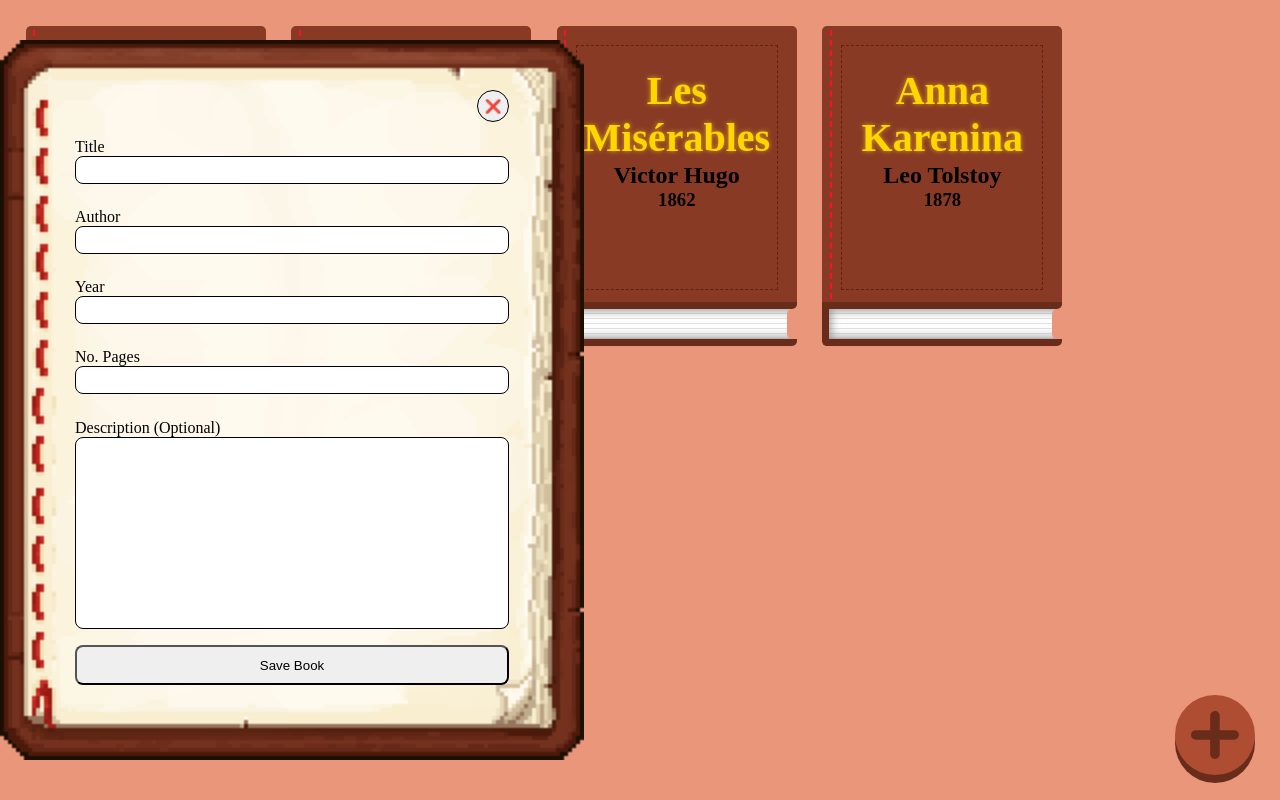
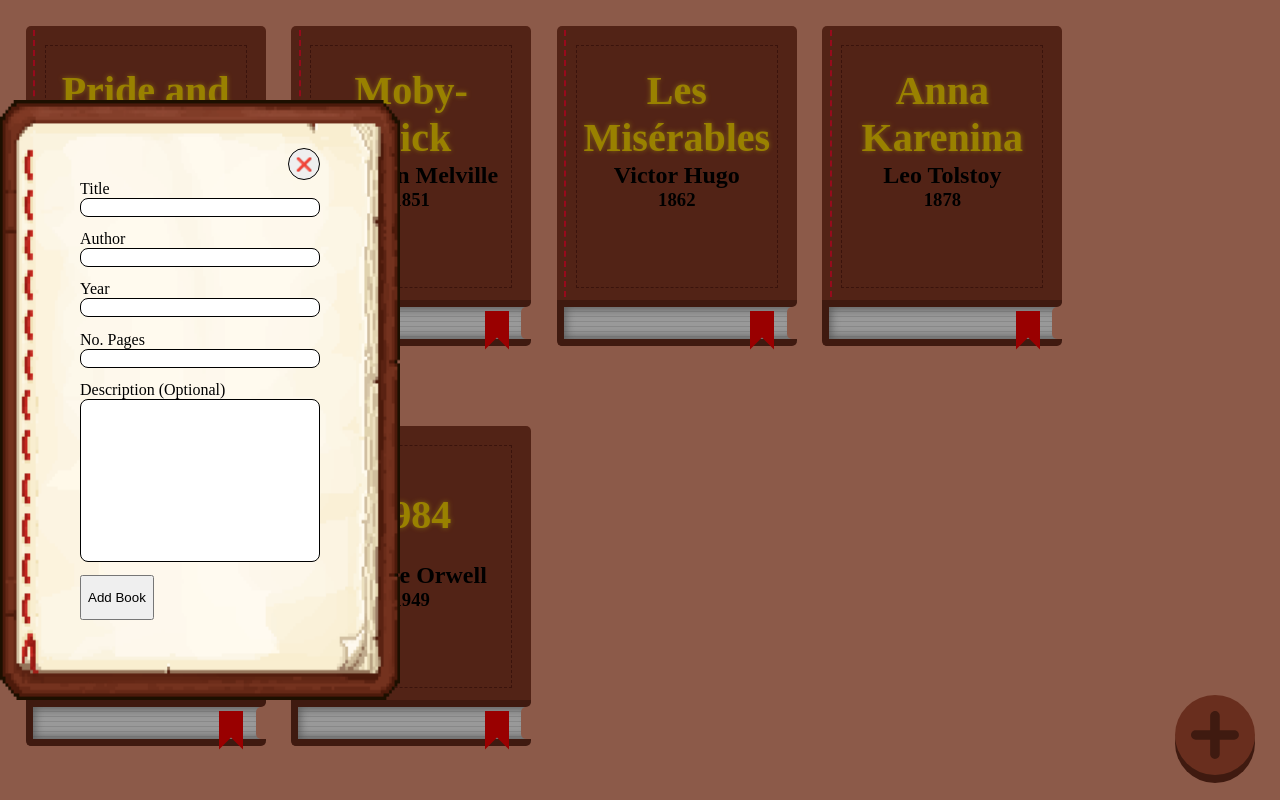
Before and after one commit to QinQipeng/library-app, a plain HTML site: page index.html in a window 1280 px wide. Both pictures are taken after a click on the button 1215 px from the left and 735 px from the top of the page. Drawn offline with Linux system fonts and the light colour scheme; a web font is replaced by a local one.

Commit message:
Oh shit this project scales beyond what I've expected
What has been done
- button to change read status✅
- added and fixed form layout✅
- able to inspect the book info✅

🧾What is left
- button to modify and delete a book
- polish form layout
- refactor the spaghetti code🍝 (IT IS MESSY)

Glad to see that this project is approaching an end

```diff
--- a/index.html
+++ b/index.html
@@ -14,39 +14,59 @@
 
 <body>
     <div class="form-container">
-        <button class="close-button">❌</button>
-        <form action="post" class="book-form">
+        <div class="button-row">
+            <button class="edit-button">🖋️</button>
+            <button class="close-button">❌</button>
+        </div>
+
+        <form action="" class="book-form">
             <div class="form-row">
                 <label for="title">Title</label>
-                <input type="text" name="title" id="title">
+                <input type="text" name="title" id="title" required>
             </div>
             <div class="form-row">
                 <label for="author">Author</label>
-                <input type="text" name="author" id="author">
+                <input type="text" name="author" id="author" required>
             </div>
             <div class="form-row">
                 <label for="year">Year</label>
-                <input type="number" name="year" id="year" min="0" max="2026">
+                <input type="number" name="year" id="year" min="0" max="2026" required>
             </div>
             <div class="form-row">
                 <label for="pages">No. Pages</label>
-                <input type="number" name="pages" id="pages" min="0">
+                <input type="number" name="pages" id="pages" min="0" required>
             </div>
-            <div class="form-row">
+            <fieldset class="legacy-form-row">
+                <legend>Status</legend>
+                <div>
+                    <label for='not-read-yet' class='radio-label'>Not Read Yet</label>
+                    <input type="radio" id="not-read-yet" name="read-status" value="not-read-yet"/>
+                </div>
+                <div>
+                    <label for='has-read' class='radio-label'>Has Read</label>
+                    <input type="radio" id="has-read" name="read-status" value="has-read" />
+                </div>
+            </fieldset>
+            <div class="form-row description">
                 <label for="description">Description (Optional)</label>
                 <textarea name="description" id="description"></textarea>
             </div>
+
+            <div class="button-row">
+                <button class="cancel" type="button">Cancel Edit</button>
+                <button class="add" type="button">Add Book</button>
+            </div>
         </form>
-        <button class="save-button">Save Book</button>
     </div>
 
-    <!-- <div class="black-overlay"></div> -->
+    <div class="black-overlay"></div>
     <div class="container">
         <button class="add-book">
             <?xml version="1.0" encoding="UTF-8"?>
-                <svg xmlns="http://www.w3.org/2000/svg" version="1.1" viewBox="0 0 188 188">
-                    <path d="M168.8,75c2.5,0,5,.5,7.3,1.5,2.3,1,4.3,2.3,6,4,1.7,1.7,3,3.7,4,6s1.5,4.8,1.5,7.3-.5,5.1-1.5,7.4-2.3,4.2-4,5.9-3.7,3-6,4-4.8,1.5-7.3,1.5h-56.2v56.2c0,2.7-.5,5.1-1.5,7.4s-2.3,4.2-4,5.9-3.7,3-6,4-4.8,1.5-7.3,1.5-5.1-.5-7.4-1.5-4.2-2.3-5.9-4-3-3.6-4-5.9c-1-2.3-1.5-4.7-1.5-7.4v-56.2H18.8c-2.7,0-5.1-.5-7.4-1.5-2.3-1-4.2-2.3-5.9-4-1.7-1.7-3-3.6-4-5.9C.5,98.9,0,96.5,0,93.8c0-2.5.5-5,1.5-7.3,1-2.3,2.3-4.3,4-6,1.7-1.7,3.6-3,5.9-4,2.3-1,4.7-1.5,7.4-1.5h56.2V18.8c0-2.5.5-5,1.5-7.3,1-2.3,2.3-4.3,4-6s3.6-3,5.9-4C88.7.5,91.1,0,93.8,0,99,0,103.4,1.8,107.1,5.5s5.5,8.1,5.5,13.3v56.2h56.2,0Z"/>
-                </svg>
+            <svg xmlns="http://www.w3.org/2000/svg" version="1.1" viewBox="0 0 188 188">
+                <path
+                    d="M168.8,75c2.5,0,5,.5,7.3,1.5,2.3,1,4.3,2.3,6,4,1.7,1.7,3,3.7,4,6s1.5,4.8,1.5,7.3-.5,5.1-1.5,7.4-2.3,4.2-4,5.9-3.7,3-6,4-4.8,1.5-7.3,1.5h-56.2v56.2c0,2.7-.5,5.1-1.5,7.4s-2.3,4.2-4,5.9-3.7,3-6,4-4.8,1.5-7.3,1.5-5.1-.5-7.4-1.5-4.2-2.3-5.9-4-3-3.6-4-5.9c-1-2.3-1.5-4.7-1.5-7.4v-56.2H18.8c-2.7,0-5.1-.5-7.4-1.5-2.3-1-4.2-2.3-5.9-4-1.7-1.7-3-3.6-4-5.9C.5,98.9,0,96.5,0,93.8c0-2.5.5-5,1.5-7.3,1-2.3,2.3-4.3,4-6,1.7-1.7,3.6-3,5.9-4,2.3-1,4.7-1.5,7.4-1.5h56.2V18.8c0-2.5.5-5,1.5-7.3,1-2.3,2.3-4.3,4-6s3.6-3,5.9-4C88.7.5,91.1,0,93.8,0,99,0,103.4,1.8,107.1,5.5s5.5,8.1,5.5,13.3v56.2h56.2,0Z" />
+            </svg>
         </button>
     </div>
 </body>
--- a/script.js
+++ b/script.js
@@ -1,4 +1,5 @@
 const myLibrary = [];
+let bookNum = 0;
 
 function Book(title, author, year, pages) {
     if (!new.target) {
@@ -11,6 +12,7 @@ function Book(title, author, year, pages) {
     this.year = year;
     this.pages = pages;
     this.hasRead = false;
+    this.description = '';
 
     this.info = function() {
         return `BookID ${this.id}: ${this.title} by ${this.author} in ${this.year}, `+
@@ -24,18 +26,32 @@ function addBookToLibrary(title, author, year, pages) {
 }
 
 function displayAllBook() {
-    for(const book of myLibrary) {
+
+    for(let i = bookNum; i < myLibrary.length; i++) {
         // console.log(book.info());
+        const book = myLibrary[i];
         const container = document.querySelector(".container");
 
         const new_book = document.createElement('div');
-        new_book.classList.add("book")
+        new_book.classList.add("book");
 
         const new_book_cover = document.createElement('div');
-        new_book_cover.classList.add("cover")
+        new_book_cover.classList.add("cover");
 
         const new_book_beneath = document.createElement('div');
-        new_book_beneath.classList.add("beneath")
+        new_book_beneath.classList.add("beneath");
+
+        const new_bookmark = document.createElement('button');
+        new_bookmark.classList.add("bookmark");
+        new_bookmark.setAttribute('title', book.hasRead ? "has read" : "not read yet");
+        new_bookmark.innerHTML = `<svg viewBox="0 0 125 200" version="1.1" xmlns="http://www.w3.org/2000/svg" width="125"><path d="M0,0v200l62.5-62.5,62.5,62.5V0H0Z"/></svg>`
+        new_bookmark.addEventListener('click',(e)=>{
+            e.preventDefault();
+            e.stopPropagation();
+            book.hasRead = !book.hasRead;
+            new_bookmark.setAttribute("style", book.hasRead ? ("background-color: green; fill: green;"):("background-color: red; fill: red;"));
+            new_bookmark.setAttribute('title', book.hasRead ? "has read" : "not read yet");
+        })
 
         const cover_info = {
             'title': document.createElement('h1'),
@@ -44,16 +60,49 @@ function displayAllBook() {
         }
 
         for (const [attr, info] of Object.entries(cover_info)){
-            // info.textContent = book.
             info.textContent = book[attr];
             new_book_cover.appendChild(info);
         }
 
+        new_book_beneath.appendChild(new_bookmark);
         new_book.appendChild(new_book_cover);
         new_book.appendChild(new_book_beneath);
 
+        new_book.addEventListener('click',() => {
+            const overlay = document.querySelector(".black-overlay");
+            const formContainer = document.querySelector(".form-container");
+            const editButton = document.querySelector(".edit-button");
+            const legacyFormRow = document.querySelector(".legacy-form-row");
+            legacyFormRow.style.position = "relative";
+
+            editButton.style.visibility = "visible";
+            overlay.style.visibility = "visible";
+            formContainer.style.visibility = "visible";
+            legacyFormRow.style.visibility = "visible";
+
+            const formRows = document.querySelectorAll(".form-row")
+            for (const row of formRows) {
+                const row_input = row.querySelector("input") ?? row.querySelector("textarea");
+                row_input.value = book[row_input.getAttribute('id')];
+                row_input.readOnly = true;
+            }
+
+            const read_status = book.hasRead ? "has-read" : "not-read-yet";
+            legacyFormRow.querySelector(`input[id='${read_status}']`).setAttribute("checked",true);
+            legacyFormRow.setAttribute('readOnly',true);
+
+            const closeButton = document.querySelector(".close-button");
+            closeButton.addEventListener('click', ()=> {
+                overlay.style.visibility = "hidden";
+                formContainer.style.visibility = "hidden";
+                legacyFormRow.style.visibility = "hidden";
+                editButton.style.visibility = "hidden";
+                legacyFormRow.style.position = "absolute";
+            })
+        })
 
         container.appendChild(new_book);
+        bookNum++;
     }
 }
 
@@ -65,3 +114,41 @@ addBookToLibrary("The Great Gatsby","F. Scott Fitzgerald","1925","180");
 addBookToLibrary("1984","George Orwell","1949","328");
 
 displayAllBook();
+
+const addBookButton = document.querySelector(".add-book");
+addBookButton.addEventListener('click', () => {
+    const overlay = document.querySelector(".black-overlay");
+    const formContainer = document.querySelector(".form-container");
+
+    overlay.style.visibility = "visible";
+    formContainer.style.visibility = "visible";
+
+    const closeButton = document.querySelector(".close-button");
+    closeButton.addEventListener('click', ()=> {
+        overlay.style.visibility = "hidden";
+        formContainer.style.visibility = "hidden";
+    })
+
+    const bookForm = document.querySelector('.book-form');
+    const addButton = document.querySelector('.button-row .add');
+    addButton.addEventListener('click', ()=> {
+        const newBook_info = {
+            'title': bookForm.querySelector("#title").value,
+            'author': bookForm.querySelector("#author").value,
+            'year': bookForm.querySelector("#year").value,
+            'pages': bookForm.querySelector("#pages").value,
+            'description': bookForm.querySelector("#description").value
+        };
+
+        addBookToLibrary(
+            newBook_info['title'],
+            newBook_info['author'],
+            newBook_info['year'],
+            newBook_info['pages'],
+            newBook_info['description']
+        );
+
+        displayAllBook();
+        closeButton.click();
+    })
+})
--- a/style.css
+++ b/style.css
@@ -22,6 +22,7 @@ h1, h2, h3, body {
     width: 100%;
     background-color: rgba(0, 0, 0, 0.4);
     z-index: 1;
+    visibility: hidden;
 }
 
 .book {
@@ -63,13 +64,16 @@ h1, h2, h3, body {
     font-family: 'Times New Roman', Times, serif;
 }
 
+.book .cover:hover{
+    filter: brightness(80%);
+}
+
 .book .cover::before{
     position: absolute;
     height: calc(100% - 7.5px);
     content: "";
     border-left: 2px dashed hsl(352, 95%, 52%);
     left: 7.5px;
-    /* box-shadow: 4px 0 3px 4px hsla(0, 45%, 24%, 0.5); */
 }
 
 .book .beneath {
@@ -94,6 +98,33 @@ h1, h2, h3, body {
     width: 10px;
     right: 0;
     border-radius: 5px 0% 0% 5px;
+}
+
+.beneath .bookmark {
+    position: relative;
+    background-color: red;
+    fill: red;
+    border: none;
+    padding: 0;
+    width: 1.5rem;
+    height: 1rem;
+    margin-left: 80%;
+    margin-top: 2%;
+    cursor: pointer;
+}
+
+.bookmark svg{
+    height: auto;
+    width: 100%;
+    padding: 0;
+}
+
+.bookmark:hover{
+    filter: brightness(85%);
+}
+
+.bookmark svg:active{
+    transform: translateY(5px);
 }
 
 .add-book {
@@ -124,73 +155,105 @@ h1, h2, h3, body {
     fill: hsl(13, 59%, 26%);
 }
 
-.form-container {
-    display: flex;
-    flex-direction: column;
-    gap: 1rem;
-}
-
-.close-button {
-    right: 10%;
-    top: 5%;
-    height: 2rem;
-    width: 2rem;
-    border: 1px solid black;
-    border-radius: 100%;
-    align-self: flex-end;
-}
-
 .save-button {
     height: 2.5rem;
     border-radius: 0.5rem;
 }
 
 .form-container {
-    --scale: 2;
-    width: calc(292px*var(--scale));
-    height: calc(360px*var(--scale));
+    width: clamp(400px,30vw,500px);;
+    height: max(75vh,500px);
     position: fixed;
     justify-self: center;
     top: 50%;
     transform: translateY(-50%);
     box-sizing: border-box;
+    z-index: 2;
+
+    padding: 3rem 5rem 5rem;
+    display: flex;
+    flex-direction: column;
+    box-sizing: border-box;
 
     background: no-repeat url(book-template.png);
-    background-size: contain;
-    z-index: 2;
-
-    padding: 50px 75px 75px;
-    display: flex;
-    flex-direction: column;
+    background-size: 100% 100%;
+    visibility: hidden;
 }
 
-.form-container form,
-.form-row{
+.edit-button,
+.close-button {
+    height: 2rem;
+    width:  2rem;
+    border: 1px solid black;
+    padding: 0;
+    border-radius: 100%;
+    flex-shrink: 0;
+    align-self: flex-end;
+    z-index: inherit;
+}
+
+.button-row {
+    margin-left: auto;
+    display: flex;
+    gap: 0.5rem;
+    flex: 1;
+}
+
+.edit-button {
+    visibility: hidden;
+}
+
+.book-form{
     height: 100%;
     display: flex;
     flex-direction: column;
-    flex: 1;
+    z-index: 1;
+    gap: 3%
 }
 
-.form-row {
-    justify-content: flex-start;
+.save,
+.cancel{
+    flex: 1;
+    border-radius: 0.5rem;
+    border: 1px solid black;
 }
 
-.form-row:last-child {
-    flex: 3;
+.cancel {
+    visibility: hidden;
+    position: absolute;
+}
+
+.form-row{
+    display: flex;
+
+    flex-direction: column;
+    width: auto;
 }
 
 .form-row > input,
 .form-row > textarea {
-    height: inherit;
+    height: 100%;
+    width: auto;
     border-radius: 0.5rem;
     border: 1px solid black;
+    resize: none;
+    outline: none;
 }
 
-.form-row > input{
-    max-height: 1.5rem;
+.form-row.description {
+    flex: 4;
 }
 
-.form-row > textarea{
-    resize: none;
+.book-form > .button-row {
+    margin: 0;
 }
+
+.legacy-form-row {
+    display: flex;
+    padding: 0;
+    border: 0;
+    gap: 10%;
+    justify-content: center;
+    visibility: hidden;
+    position: absolute;
+}
```
